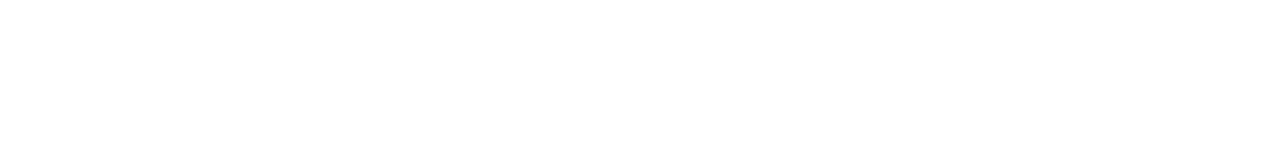
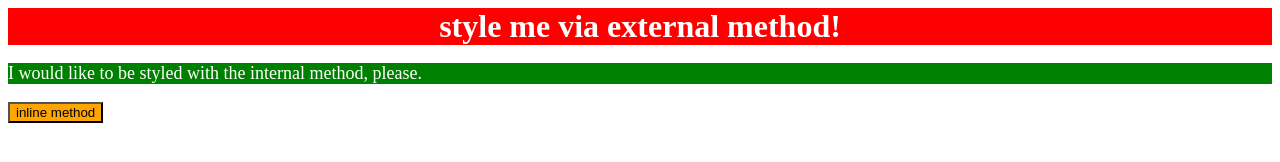
Before and after one commit to dylnweb/01-css-methods, a plain HTML site: page 01-css-methods/index.html in a window 1280 px wide. Drawn offline with Linux system fonts and the light colour scheme.

Commit message:
first time css!

```diff
--- a/01-css-methods/index.html
+++ b/01-css-methods/index.html
@@ -4,10 +4,19 @@
     <meta charset="UTF-8">
     <meta http-equiv="X-UA-Compatible" content="IE=edge">
     <meta name="viewport" content="width=device-width, initial-scale=1.0">
-    <title>Document</title>
+    <title>Css methods 1</title>
     <link rel="stylesheet" href="style.css">
+    <style>
+        p {
+            background-color: green;
+            color: white;
+            font-size: 18px;
+        }
+    </style>
 </head>
 <body>
-
+    <div>style me via external method!</div>
+    <p>I would like to be styled with the internal method, please.</p>
+    <button style="background-color: orange; font-size 18px;">inline method</button>
 </body>
 </html>
--- a/01-css-methods/style.css
+++ b/01-css-methods/style.css
@@ -0,0 +1,7 @@
+div {
+    background-color: red;
+    color: white;
+    font-size: 32px;
+    text-align: center;
+    font-weight: bold;
+}
```
